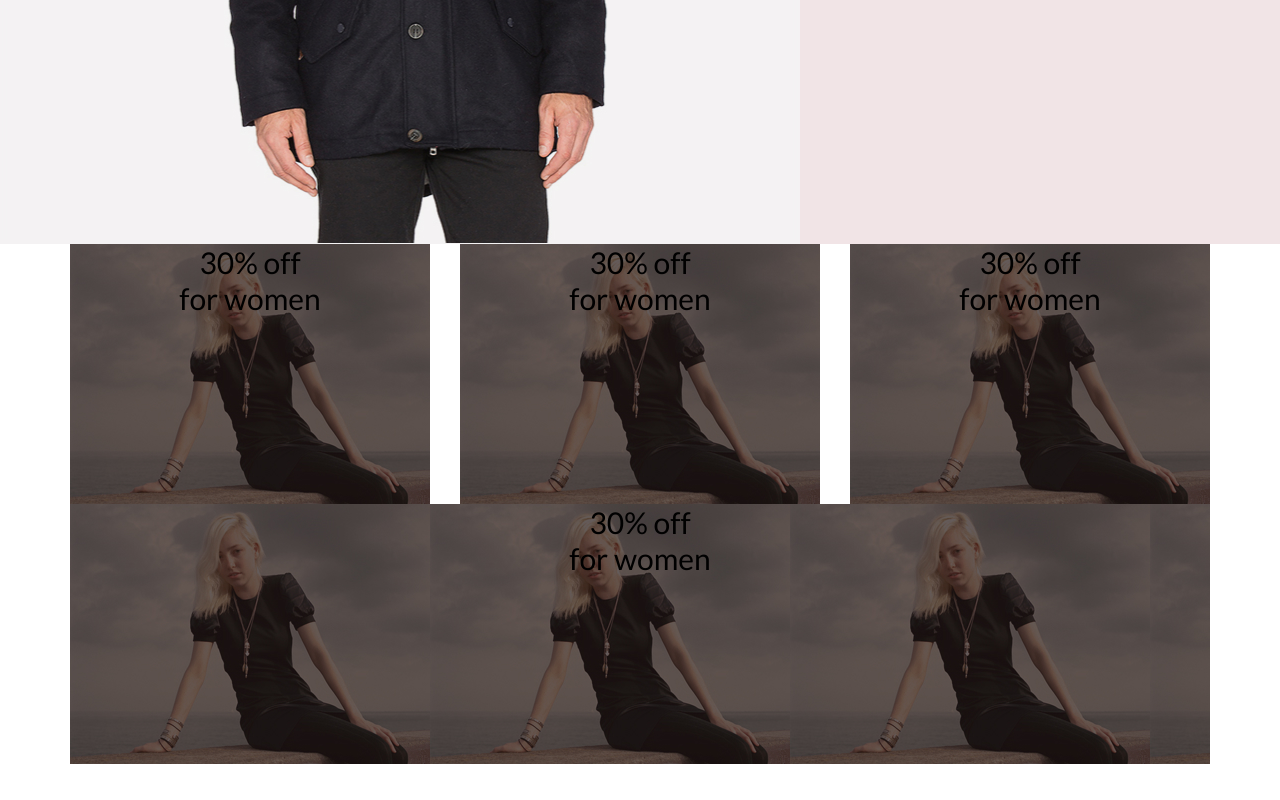
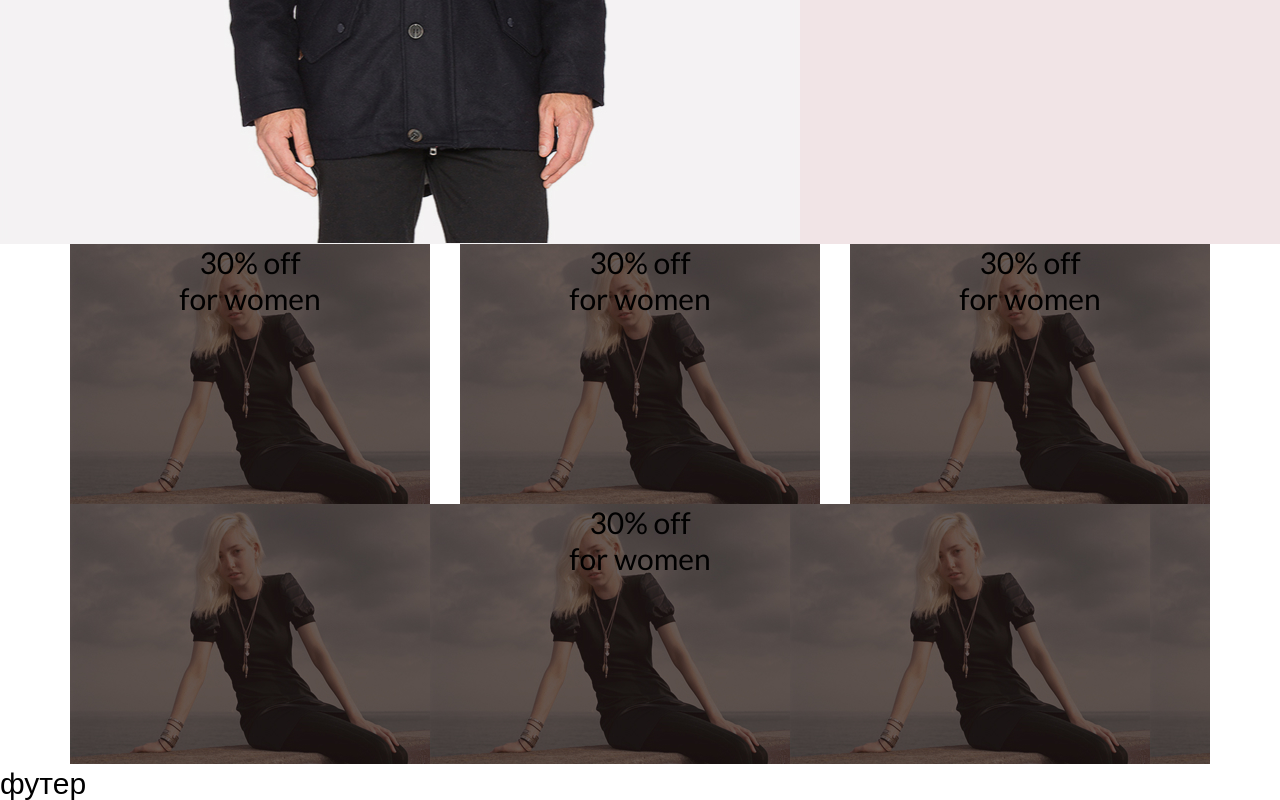
Before and after one commit to VanillaWulf/shop-project, a plain HTML site: page index.html in a window 1280 px wide. Shown: the part 596-1396 px from the top of the page. Before the commit the page ends 1360 px from the top, so only its background shows below. Drawn offline with Linux system fonts and the light colour scheme.

```diff
--- a/index.html
+++ b/index.html
@@ -74,6 +74,6 @@
             </ul>
         </section>
     </main>
-    <footer class="footer"></footer>
+    <footer class="footer">футер</footer>
 </body>
 </html>
```
